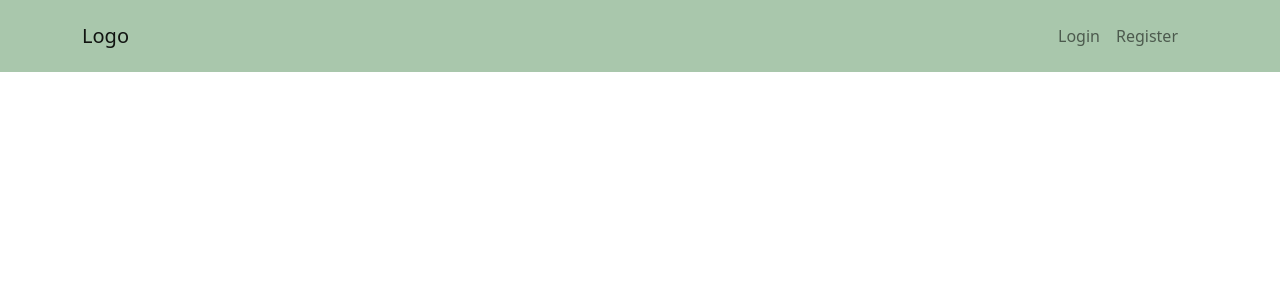
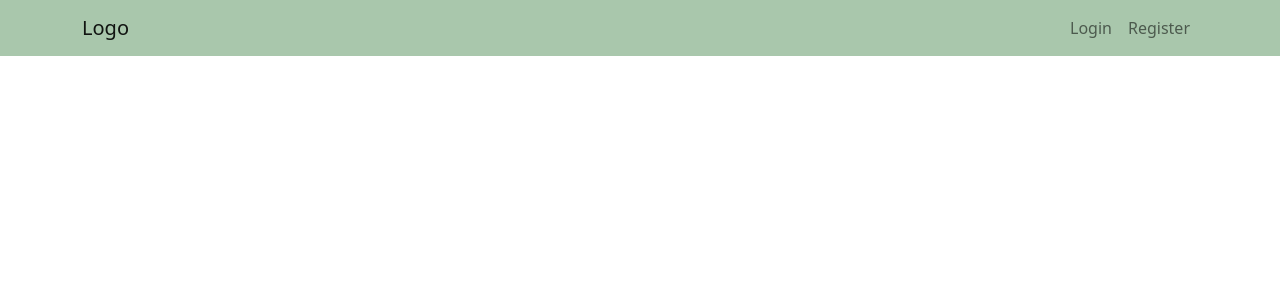
Before and after one commit to malisara/planty, a Django app: page / in a window 1280 px wide. Shown: the top 300 px of the page. Run offline with Django 4.2, Linux system fonts and the light colour scheme.

Commit message:
changes to base template

```diff
--- a/planty/planty/settings.py
+++ b/planty/planty/settings.py
@@ -31,7 +31,6 @@ ALLOWED_HOSTS = []
 # Application definition
 
 INSTALLED_APPS = [
-    'django.contrib.admin',
     'django.contrib.auth',
     'django.contrib.contenttypes',
     'django.contrib.sessions',
--- a/planty/planty/templates/planty/navbar.html
+++ b/planty/planty/templates/planty/navbar.html
@@ -41,21 +41,16 @@
 
                 <!--user isn't authenticated-->
                 {% else %}
-                <li class="nav-item">
-                    <nav class="navbar navbar-light">
-                        <div class="container-fluid">
+
                 <li class="nav-item">
                     <a class="nav-link" href="#">Login</i></a>
-
                 </li>
                 <li class="nav-item">
                     <a class="nav-link" href="#">Register</i></a>
                 </li>
+
+                {% endif %}
+            </ul>
         </div>
+    </div>
 </nav>
-</li>
-{% endif %}
-</ul>
-</div>
-</div>
-</nav>
--- a/planty/planty/urls.py
+++ b/planty/planty/urls.py
@@ -13,11 +13,9 @@ Including another URLconf
     1. Import the include() function: from django.urls import include, path
     2. Add a URL to urlpatterns:  path('blog/', include('blog.urls'))
 """
-from django.contrib import admin
 from django.urls import path
 from . import views as main_views
 
 urlpatterns = [
-    path('admin/', admin.site.urls),
     path('', main_views.homepage, name="homepage"),
 ]
--- a/planty/planty/views.py
+++ b/planty/planty/views.py
@@ -1,6 +1,4 @@
 from django.shortcuts import render
-
-# testing navbar + base.html
 
 
 def homepage(request):
```
